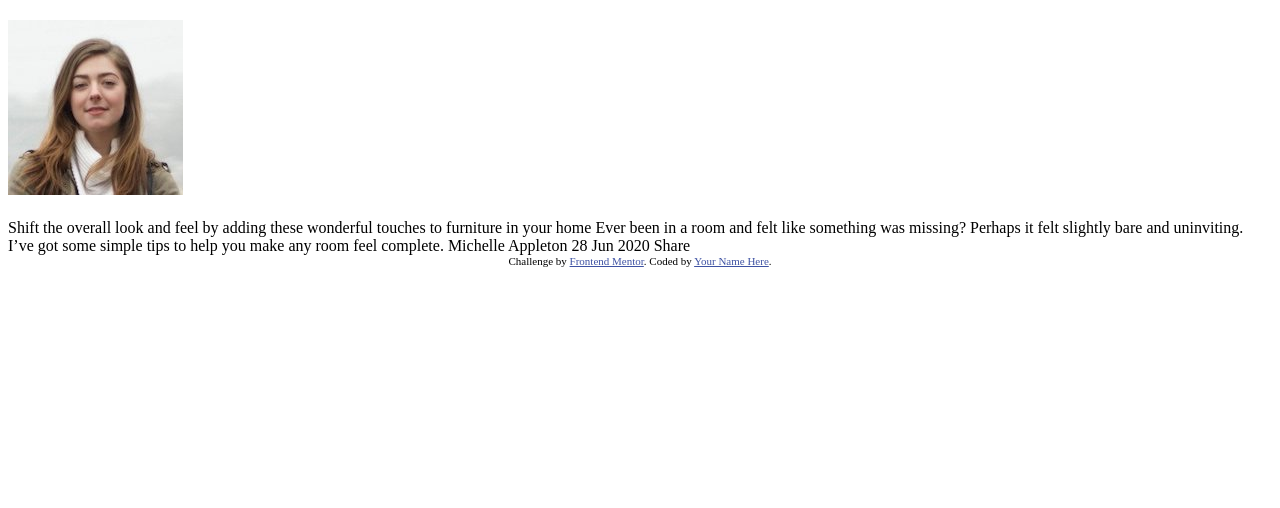
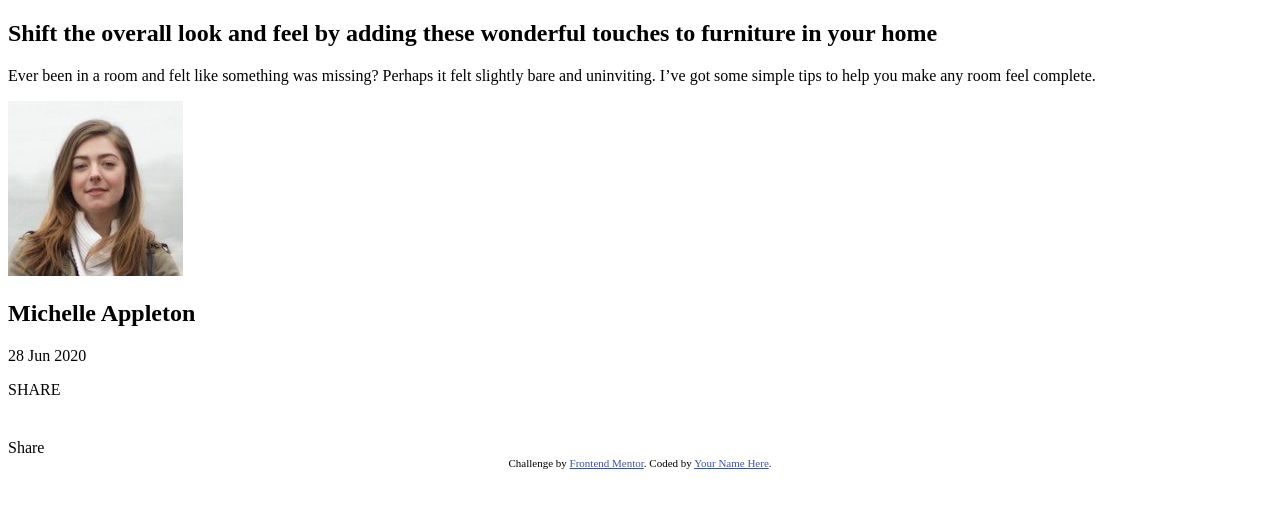
Before and after one commit to ricardo1003/Article-preview-component, a plain HTML site: page index.html in a window 1280 px wide. Drawn offline with Linux system fonts and the light colour scheme.

Commit message:
structured HTML

```diff
--- a/index.html
+++ b/index.html
@@ -18,27 +18,32 @@
   <main>
     <div></div>
     <article>
-      <h1></h1>
-      <p></p>
+      <h1>Shift the overall look and feel by adding these wonderful touches to furniture in your home</h1>
+      <p>Ever been in a room and felt like something was missing? Perhaps it felt slightly bare and uninviting. I’ve got some simple tips to help you make any room feel complete.</p>
       <nav>
         <div>
           <picture><img src="./images/avatar-michelle.jpg" alt="Michelle"></picture>
-          <h2></h2>
-          <p></p>
+          <h2>Michelle Appleton</h2>
+          <p>28 Jun 2020</p>
         </div>
-        <div></div>
+        <div>
+          <div>
+            <p>SHARE</p>
+            <picture>
+              <img src="./images/icon-facebook.svg" alt="facebook">
+              <img src="./images/icon-twitter.svg" alt="twitter">
+              <img src="./images/icon-pinterest.svg" alt="pinterest"></picture>
+          </div>
+        </div>
       </nav>
     </article>
   </main>
-  Shift the overall look and feel by adding these wonderful
-  touches to furniture in your home
 
-  Ever been in a room and felt like something was missing? Perhaps
-  it felt slightly bare and uninviting. I’ve got some simple tips
-  to help you make any room feel complete.
 
-  Michelle Appleton
-  28 Jun 2020
+
+
+
+
 
   Share
 
```
